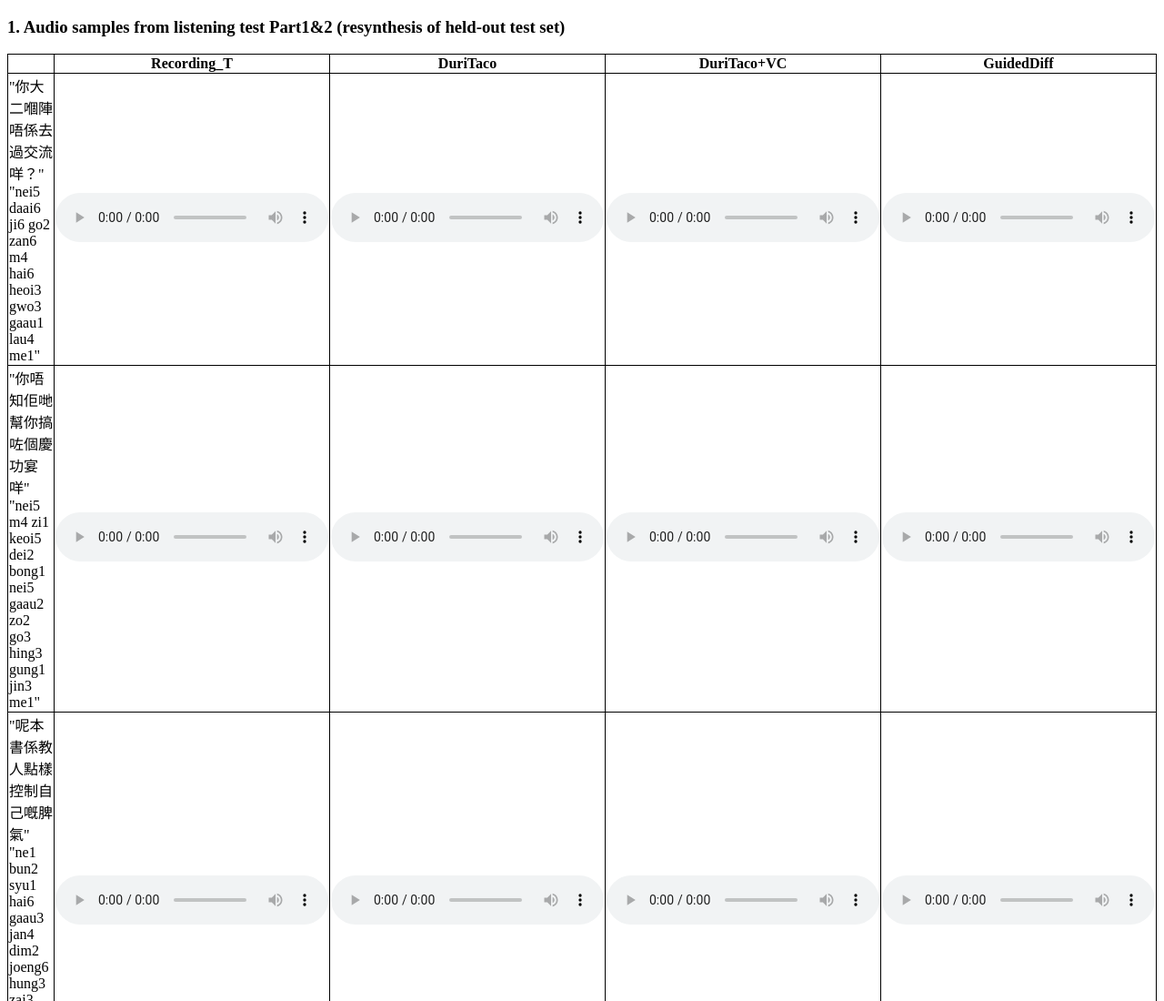
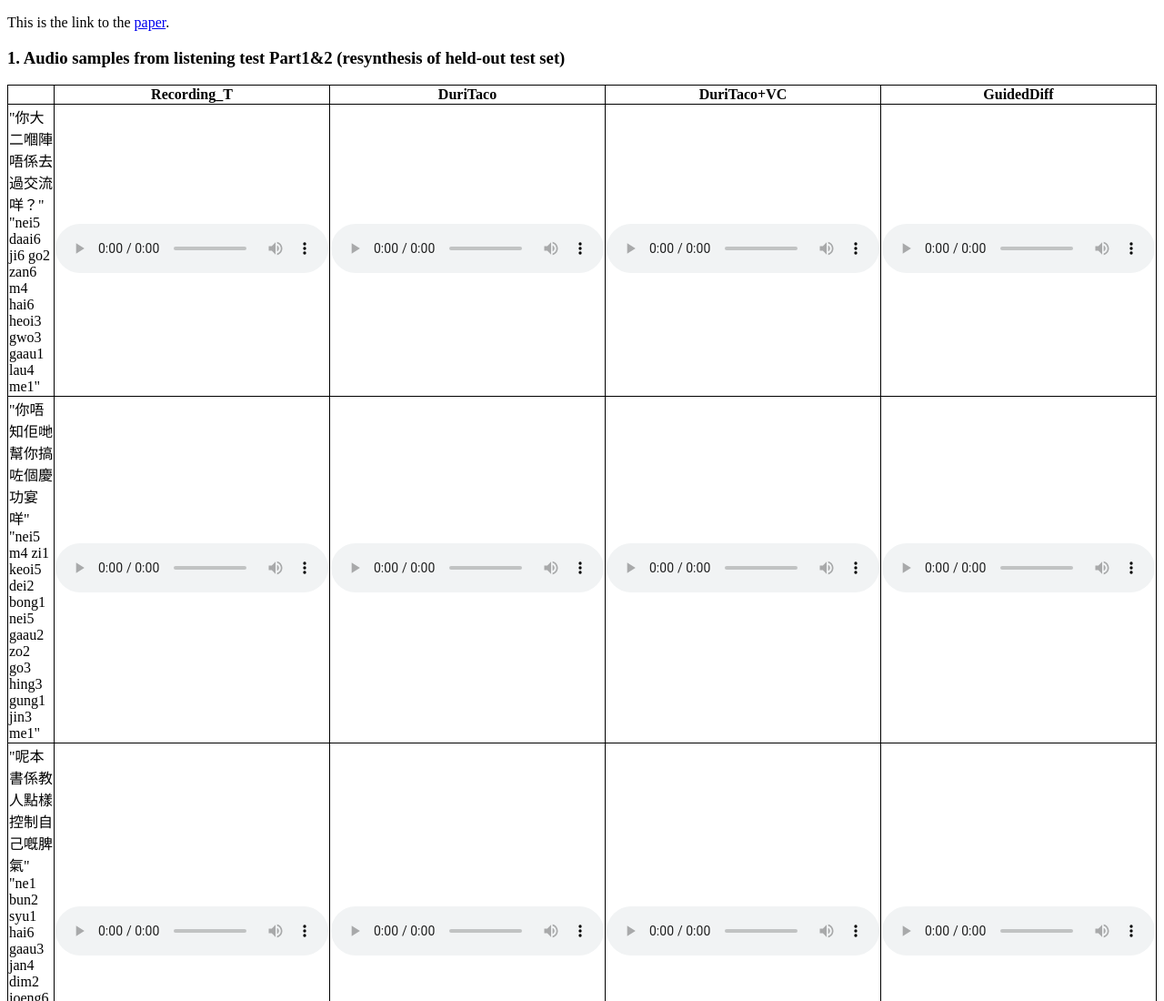
Before and after one commit to DiffCorrect/DiffCorrect.github.io, a plain HTML site: page index.html in a window 1280 px wide. Shown: the top 1100 px of the page at 91% size. Drawn offline with Linux system fonts and the light colour scheme.

Commit message:
Update index.html

```diff
--- a/index.html
+++ b/index.html
@@ -13,6 +13,9 @@ table {
 </style>
 </head>
 <body>
+
+<p>This is the link to the <a href="https://drive.google.com/file/d/1yM-ER9h4xvn1sVQSMeKzNNw3vYAPvFpn/view?usp=share_link">paper</a>.
+ </p>
 
 <h3>1. Audio samples from listening test Part1&2 (resynthesis of held-out test set)</h3>
 
```
